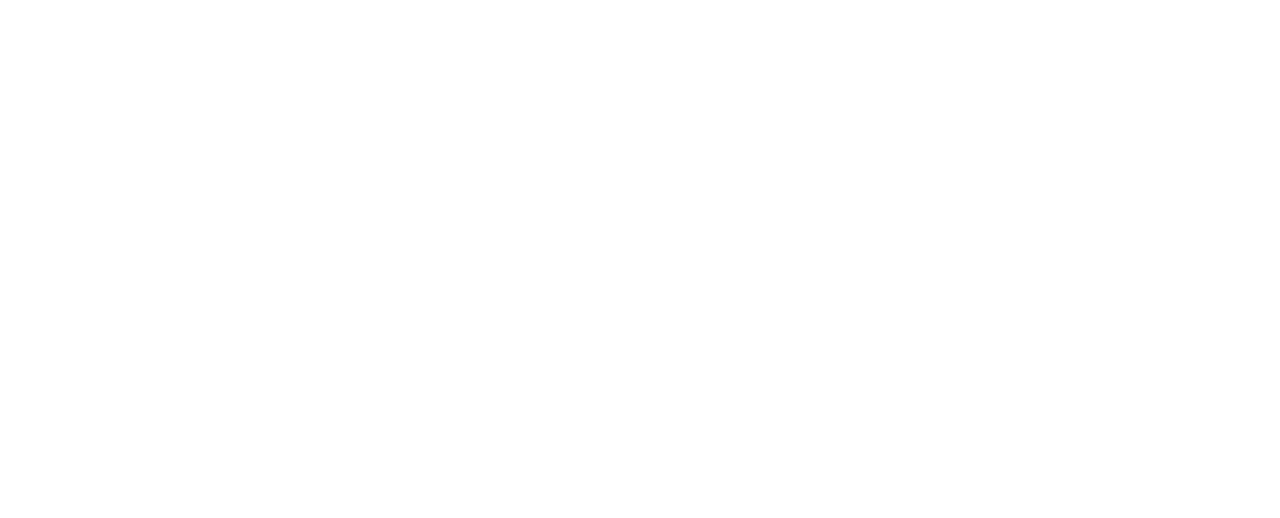
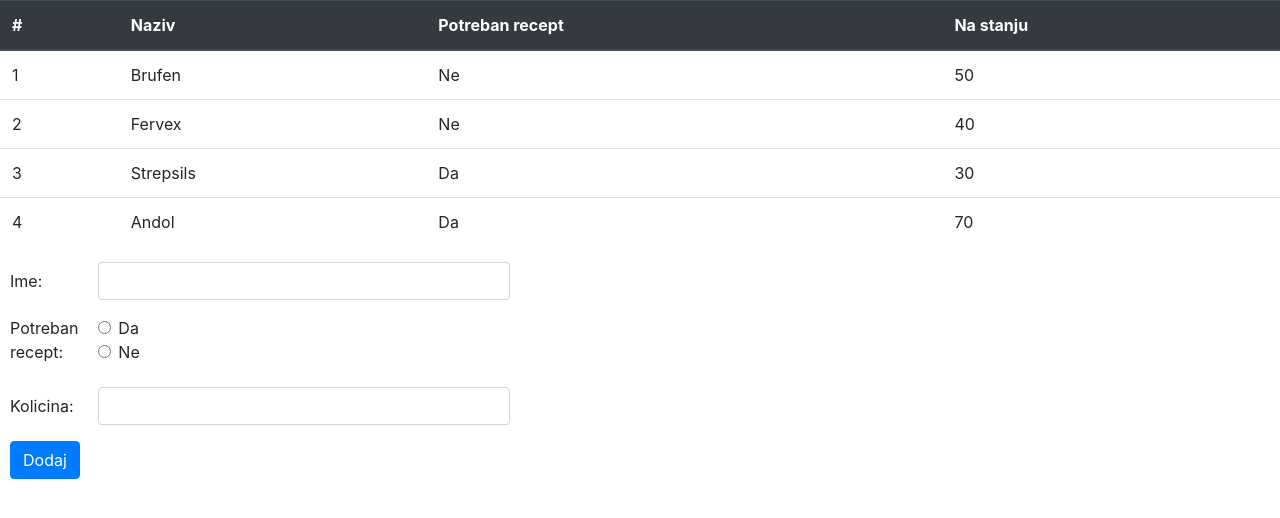
Before and after one commit to djolestef/rwa-1, a website built with webpack: page index.html in a window 1280 px wide. Built offline with nearby package versions, Linux system fonts and the light colour scheme; data requests are answered from the project's data file.

Commit message:
Drawing functions added

```diff
--- a/db.json
+++ b/db.json
@@ -4,46 +4,42 @@
       "id": 1,
       "name": "brufen",
       "needsPrescription": false,
-      "price": 150,
       "count": 50
     },
     {
       "id": 2,
       "name": "fervex",
       "needsPrescription": false,
-      "price": 140,
       "count": 40
     },
     {
       "id": 3,
       "name": "strepsils",
       "needsPrescription": true,
-      "price": 250,
       "count": 30
     },
     {
       "id": 4,
       "name": "andol",
       "needsPrescription": true,
-      "price": 200,
       "count": 70
     }
   ],
   "customers": [
     {
       "id": 1,
-      "medicines": ["andol", "strepsils"],
-      "hasPrescription": [false, true]
+      "medicines": ["andol", "strepsils", "djole", "brufen"],
+      "hasPrescription": [true, false, false, false]
     },
     {
       "id": 2,
-      "medicines": ["brufn", "andol"],
-      "hasPrescription": [false, true]
+      "medicines": ["brufen", "andol", "strepsils"],
+      "hasPrescription": [false, false, true]
     },
     {
       "id": 3,
-      "medicines": ["ferve", "andol"],
-      "hasPrescription": [true, false]
+      "medicines": ["fervex", "andol", "brufen"],
+      "hasPrescription": [true, true, false]
     }
   ]
 }
--- a/index.html
+++ b/index.html
@@ -1,7 +1,16 @@
 <!DOCTYPE html>
 <html>
-  <head> </head>
+  <head>
+    <link rel="stylesheet" type="text/css" href="style.css" />
+    <link
+      rel="stylesheet"
+      href="https://stackpath.bootstrapcdn.com/bootstrap/4.3.1/css/bootstrap.min.css"
+      integrity="sha384-ggOyR0iXCbMQv3Xipma34MD+dH/1fQ784/j6cY/iJTQUOhcWr7x9JvoRxT2MZw1T"
+      crossorigin="anonymous"
+    />
+  </head>
   <body>
+    <div id="startDiv"></div>
     <script src="dist/bundle.js"></script>
   </body>
 </html>
--- /dev/null
+++ b/src/draw/drawAddNewMedicine.ts
@@ -0,0 +1,127 @@
+class DrawAddNewMedicine {
+  public draw() {
+    var container: HTMLDivElement = document.getElementById(
+      'startDiv'
+    ) as HTMLDivElement;
+
+    var inputForm: HTMLFormElement = document.createElement('form');
+    inputForm.className = 'inputForm';
+    container.appendChild(inputForm);
+
+    var nameDiv: HTMLDivElement = document.createElement('div');
+    inputForm.appendChild(nameDiv);
+
+    var nameLabel: HTMLLabelElement = document.createElement('label');
+    nameLabel.innerHTML = 'Ime:';
+    nameDiv.appendChild(nameLabel);
+
+    var nameInputDiv: HTMLDivElement = document.createElement('div');
+    nameDiv.appendChild(nameInputDiv);
+
+    var nameInput: HTMLInputElement = document.createElement('input');
+    nameInput.id = 'nameInput';
+    nameInputDiv.appendChild(nameInput);
+
+    var prescriptionFieldSet: HTMLFieldSetElement = document.createElement(
+      'fieldset'
+    );
+    inputForm.appendChild(prescriptionFieldSet);
+
+    var prescriptionInputDiv: HTMLDivElement = document.createElement('div');
+    prescriptionFieldSet.appendChild(prescriptionInputDiv);
+
+    var prescriptionLegend: HTMLLegendElement = document.createElement(
+      'legend'
+    );
+    prescriptionLegend.innerHTML = 'Potreban recept:';
+    prescriptionInputDiv.appendChild(prescriptionLegend);
+
+    var radioButtonsDiv: HTMLDivElement = document.createElement('div');
+    prescriptionInputDiv.appendChild(radioButtonsDiv);
+
+    var prescriptionTrueDiv: HTMLDivElement = document.createElement('div');
+    radioButtonsDiv.appendChild(prescriptionTrueDiv);
+
+    var prescriptionTrueInput: HTMLInputElement = document.createElement(
+      'input'
+    );
+    prescriptionTrueInput.id = 'presriptionInput';
+    prescriptionTrueInput.type = 'radio';
+    prescriptionTrueInput.value = 'true';
+    prescriptionTrueInput.name = 'radioButton';
+    prescriptionTrueDiv.appendChild(prescriptionTrueInput);
+
+    var prescriptionTrueLabel: HTMLLabelElement = document.createElement(
+      'label'
+    );
+    prescriptionTrueLabel.innerHTML = 'Da';
+    prescriptionTrueDiv.appendChild(prescriptionTrueLabel);
+
+    var prescritpionFalseDiv: HTMLDivElement = document.createElement('div');
+    radioButtonsDiv.appendChild(prescritpionFalseDiv);
+
+    var prescriptionFalseInput: HTMLInputElement = document.createElement(
+      'input'
+    );
+    prescriptionTrueInput.id = 'presriptionInput';
+    prescriptionFalseInput.type = 'radio';
+    prescriptionFalseInput.value = 'false';
+    prescriptionFalseInput.name = 'radioButton';
+    prescritpionFalseDiv.appendChild(prescriptionFalseInput);
+
+    var prescriptionFalseLabel: HTMLLabelElement = document.createElement(
+      'label'
+    );
+    prescriptionFalseLabel.innerHTML = 'Ne';
+    prescritpionFalseDiv.appendChild(prescriptionFalseLabel);
+
+    var countDiv: HTMLDivElement = document.createElement('div');
+    inputForm.appendChild(countDiv);
+
+    var countLabel: HTMLLabelElement = document.createElement('label');
+    countLabel.innerHTML = 'Kolicina:';
+    countDiv.appendChild(countLabel);
+
+    var countInputDiv: HTMLDivElement = document.createElement('div');
+    countDiv.appendChild(countInputDiv);
+
+    var countInput: HTMLInputElement = document.createElement('input');
+    countInput.type = 'number';
+    countInput.id = 'nameInput';
+    countInputDiv.appendChild(countInput);
+
+    var buttonDiv: HTMLDivElement = document.createElement('div');
+    inputForm.appendChild(buttonDiv);
+
+    var submitButtonDiv: HTMLDivElement = document.createElement('div');
+    buttonDiv.appendChild(submitButtonDiv);
+
+    var submitButton: HTMLButtonElement = document.createElement('button');
+    submitButtonDiv.appendChild(submitButton);
+    submitButton.type = 'submit';
+    submitButton.innerHTML = 'Dodaj';
+
+    nameDiv.className = 'form-group row';
+    nameLabel.className = 'col-sm-2 col-form-label';
+    nameInputDiv.className = 'col-sm-10';
+    nameInput.className = 'form-control';
+    prescriptionFieldSet.className = 'form-group';
+    prescriptionInputDiv.className = 'row';
+    prescriptionLegend.className = 'col-form-label col-sm-2 pt-0';
+    radioButtonsDiv.className = 'col-sm-10';
+    prescriptionTrueDiv.className = 'form-check';
+    prescriptionTrueInput.className = 'form-check-input';
+    prescriptionTrueLabel.className = 'form-check-label';
+    prescritpionFalseDiv.className = 'form-check';
+    prescriptionFalseInput.className = 'form-check-input';
+    prescriptionFalseLabel.className = 'form-check-label';
+    countDiv.className = 'form-group row';
+    countLabel.className = 'col-sm-2 col-form-label';
+    countInputDiv.className = 'col-sm-10';
+    countInput.className = 'form-control';
+    buttonDiv.className = 'form-group row';
+    submitButtonDiv.className = 'col-sm-10';
+    submitButton.className = 'btn btn-primary';
+  }
+}
+export default DrawAddNewMedicine;
--- /dev/null
+++ b/src/draw/drawMedicines.ts
@@ -0,0 +1,83 @@
+import MedicineService from '../services/medicine.service';
+import Medicine from '../Models/Medicine';
+
+class DrawMedicines {
+  private medicineService: MedicineService;
+
+  constructor() {
+    this.medicineService = new MedicineService();
+  }
+
+  public draw(): void {
+    var container: HTMLDivElement = document.getElementById(
+      'startDiv'
+    ) as HTMLDivElement;
+    var table: HTMLTableElement = document.createElement('table');
+    table.className = 'table';
+    container.appendChild(table);
+
+    var tableBody: HTMLTableSectionElement = document.createElement('tbody');
+    table.appendChild(tableBody);
+
+    this.drawHeader(table);
+
+    this.medicineService
+      .fetchAllMedicines()
+      .subscribe((medicines: Array<Medicine>) =>
+        medicines.map((medicine: Medicine) => {
+          this.drawMedicineRow(medicine, tableBody);
+        })
+      );
+  }
+
+  private drawHeader(table: HTMLTableElement): void {
+    var tableHeader: HTMLTableSectionElement = document.createElement('thead');
+    tableHeader.className = 'thead-dark';
+    table.appendChild(tableHeader);
+
+    var headerData1: HTMLTableHeaderCellElement = document.createElement('th');
+    headerData1.innerHTML = '#';
+    tableHeader.appendChild(headerData1);
+
+    var headerData2: HTMLTableHeaderCellElement = document.createElement('th');
+    headerData2.innerHTML = 'Naziv';
+    tableHeader.appendChild(headerData2);
+
+    var headerData3: HTMLTableHeaderCellElement = document.createElement('th');
+    headerData3.innerHTML = 'Potreban recept';
+    tableHeader.appendChild(headerData3);
+
+    var headerData4: HTMLTableHeaderCellElement = document.createElement('th');
+    headerData4.innerHTML = 'Na stanju';
+    tableHeader.appendChild(headerData4);
+  }
+
+  private drawMedicineRow(
+    medicine: Medicine,
+    tableBody: HTMLTableSectionElement
+  ): void {
+    var tableRow: HTMLTableRowElement = document.createElement('tr');
+    tableBody.appendChild(tableRow);
+
+    var idData: HTMLTableDataCellElement = document.createElement('td');
+    tableRow.appendChild(idData);
+    idData.innerHTML = `${medicine.id}`;
+
+    var nameData: HTMLTableDataCellElement = document.createElement('td');
+    tableRow.appendChild(nameData);
+    nameData.className = 'nameData';
+    nameData.innerHTML = `${medicine.name}`;
+
+    var prescriptionData: HTMLTableDataCellElement = document.createElement(
+      'td'
+    );
+    tableRow.appendChild(prescriptionData);
+    if (medicine.needsPrescription) prescriptionData.innerHTML = 'Da';
+    else prescriptionData.innerHTML = 'Ne';
+
+    var countData: HTMLTableDataCellElement = document.createElement('td');
+    tableRow.appendChild(countData);
+    countData.innerHTML = `${medicine.count}`;
+  }
+}
+export default DrawMedicines;
--- /dev/null
+++ b/src/draw/drawResponse.ts
@@ -0,0 +1,44 @@
+import PharmacistService from '../services/pharmacist.service';
+
+class DrawResponse {
+  private phamarcistService: PharmacistService;
+
+  constructor() {
+    this.phamarcistService = new PharmacistService();
+  }
+
+  public draw(
+    canHave: string,
+    mustHavePrescription: string,
+    doesntHave: string
+  ): void {
+    var container: HTMLDivElement = document.getElementById(
+      'startDiv'
+    ) as HTMLDivElement;
+
+    if (canHave) {
+      const canHaveLabel: HTMLDivElement = document.createElement('div');
+      canHaveLabel.innerHTML = `Mozete dobiti ${canHave}`;
+      // console.log(canHave);
+      container.appendChild(canHaveLabel);
+    }
+
+    if (mustHavePrescription) {
+      const needsPrescriptionLabel: HTMLDivElement = document.createElement(
+        'div'
+      );
+      needsPrescriptionLabel.innerHTML = `Morate imati recept za ${mustHavePrescription}`;
+      // console.log(mustHavePrescription);
+      container.appendChild(needsPrescriptionLabel);
+    }
+
+    if (doesntHave) {
+      const doesntHaveLabel: HTMLDivElement = document.createElement('div');
+      doesntHaveLabel.innerHTML = `Trenutno nemamo ${doesntHave}`;
+      // console.log(doesntHave);
+      container.appendChild(doesntHaveLabel);
+    }
+    container.appendChild(document.createElement('br'));
+  }
+}
+export default DrawResponse;
--- a/src/services/pharmacist.service.ts
+++ b/src/services/pharmacist.service.ts
@@ -1,16 +1,26 @@
-import {from, zip, Observable} from 'rxjs';
+import {from, zip, Observable, interval} from 'rxjs';
+import {take} from 'rxjs/operators';
 import MedicineService from './medicine.service';
 import Customer from '../Models/Customer';
 import Medicine from '../Models/Medicine';
 
 class PharmacistService {
   private medicineService: MedicineService;
+  public canHaveMedicine: string;
+  public mustHavePrescription: string;
+  public doesntHave: string;
 
   constructor() {
     this.medicineService = new MedicineService();
+    this.canHaveMedicine = '';
+    this.mustHavePrescription = '';
+    this.doesntHave = '';
   }
 
   public startWorkWithCustomer(customer: Customer): void {
+    setTimeout(() => {
+      this.resetMessages();
+    }, 1);
     customer.medicines.map((medicineName: string, i: number) => {
       this.checkIfCustomerCanGetMedicine(
         medicineName,
@@ -62,16 +72,32 @@
     medicineName: string
   ): void {
     if (!result[0]) {
-      console.log('Lek ' + medicineName + ' nemamo u ponudi');
-    } else {
-      if (result[1]) {
-        if (!result[1] || (result[1] && result[2])) {
-          console.log('Za ' + medicineName + ' morate imati recept');
-        } else {
-          console.log(' Mozete dobiti ' + medicineName);
-        }
-      }
+      this.doesntHave = !this.doesntHave
+        ? this.doesntHave
+        : this.doesntHave + ', ';
+      this.doesntHave += `${medicineName}`;
+      return;
     }
+
+    if (result[1] && !result[2]) {
+      this.mustHavePrescription = !this.mustHavePrescription
+        ? this.mustHavePrescription
+        : this.mustHavePrescription + ', ';
+      this.mustHavePrescription += `${medicineName}`;
+      return;
+    }
+
+    this.canHaveMedicine = !this.canHaveMedicine
+      ? this.canHaveMedicine
+      : this.canHaveMedicine + ', ';
+    this.canHaveMedicine += `${medicineName}`;
+  }
+
+  public resetMessages(): void {
+    this.canHaveMedicine = '';
+    this.mustHavePrescription = '';
+    this.doesntHave = '';
   }
 }
+
 export default PharmacistService;
--- /dev/null
+++ b/style.css
@@ -0,0 +1,8 @@
+.nameData {
+  text-transform: capitalize;
+}
+
+.inputForm {
+  width: 500px;
+  margin-left: 10px;
+}
```
Also changed, not shown: src/Models/Medicine.ts (+10 -4 lines), src/index.ts (+50 -13 lines), src/services/customer.service.ts (+4 -4 lines), src/services/medicine.service.ts (+18 -0 lines), 1 other file.
